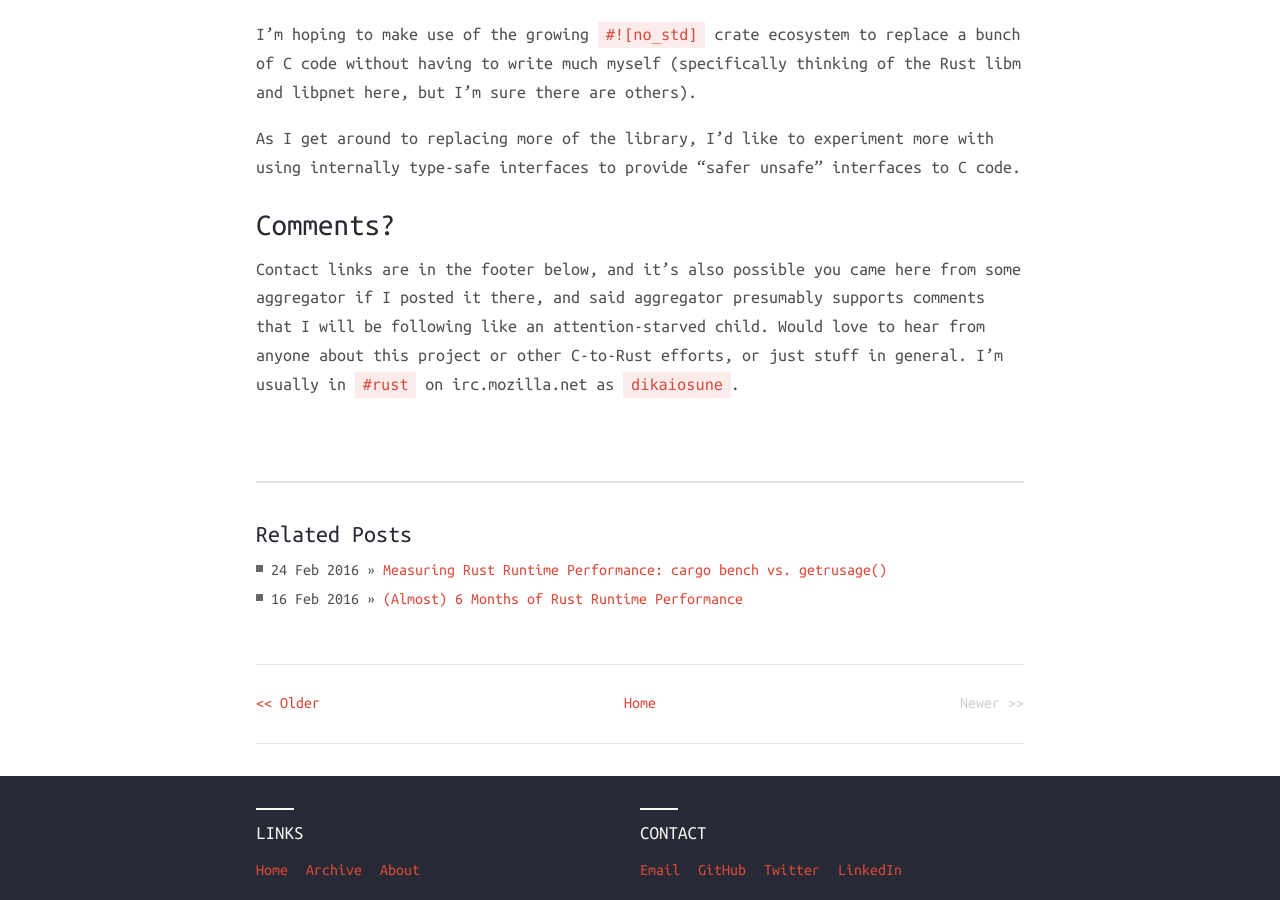
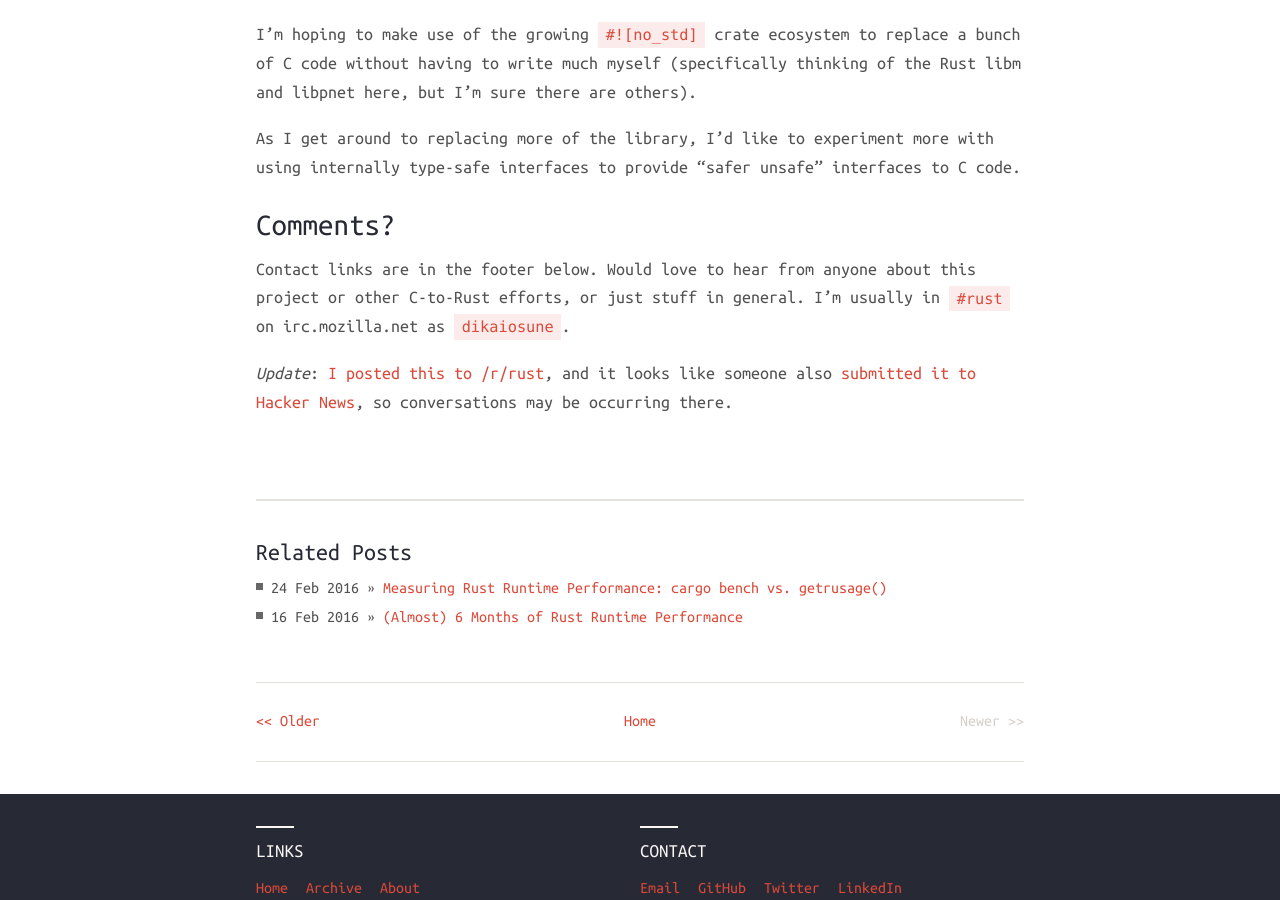
Before and after one commit to fenw1ck/anp.github.io, a Jekyll site: the page built from _posts/2016-06-11-baby-steps-porting-musl-to-rust.md, in a window 1280 px wide and 900 px high, scrolled down 5458 px. Built offline with Jekyll 4.4.1, drawn with Linux system fonts in a browser that asks for light colours; nearby versions of some CDN libraries.

Commit message:
Adding comment links to baby steps post.

```diff
--- a/_posts/2016-06-11-baby-steps-porting-musl-to-rust.md
+++ b/_posts/2016-06-11-baby-steps-porting-musl-to-rust.md
@@ -125,4 +125,6 @@ As I get around to replacing more of the library, I'd like to experiment more wi
 
 ## Comments?
 
-Contact links are in the footer below, and it's also possible you came here from some aggregator if I posted it there, and said aggregator presumably supports comments that I will be following like an attention-starved child. Would love to hear from anyone about this project or other C-to-Rust efforts, or just stuff in general. I'm usually in `#rust` on irc.mozilla.net as `dikaiosune`.
+Contact links are in the footer below. Would love to hear from anyone about this project or other C-to-Rust efforts, or just stuff in general. I'm usually in `#rust` on irc.mozilla.net as `dikaiosune`.
+
+*Update*: [I posted this to /r/rust](https://www.reddit.com/r/rust/comments/4nqwfg/baby_steps_slowly_porting_musl_to_rust/), and it looks like someone also [submitted it to Hacker News](https://news.ycombinator.com/item?id=11888885), so conversations may be occurring there.
```
